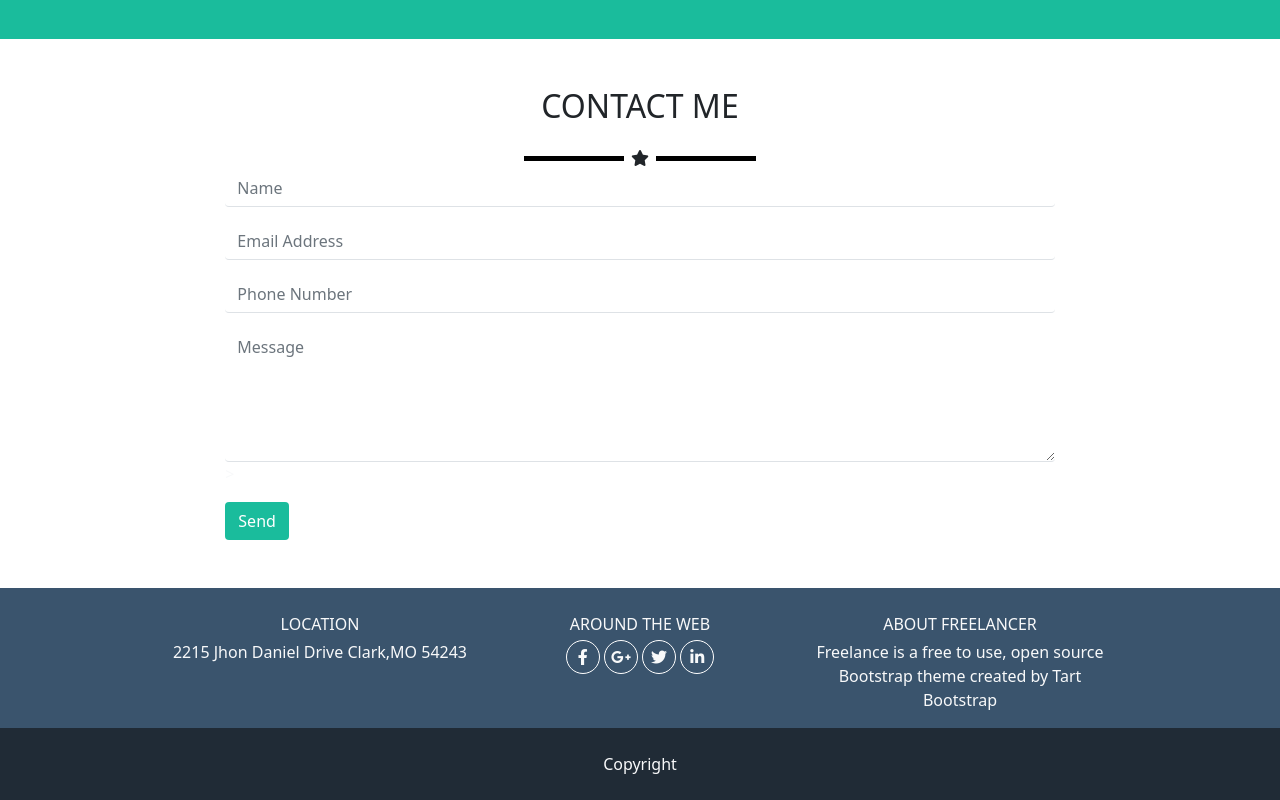
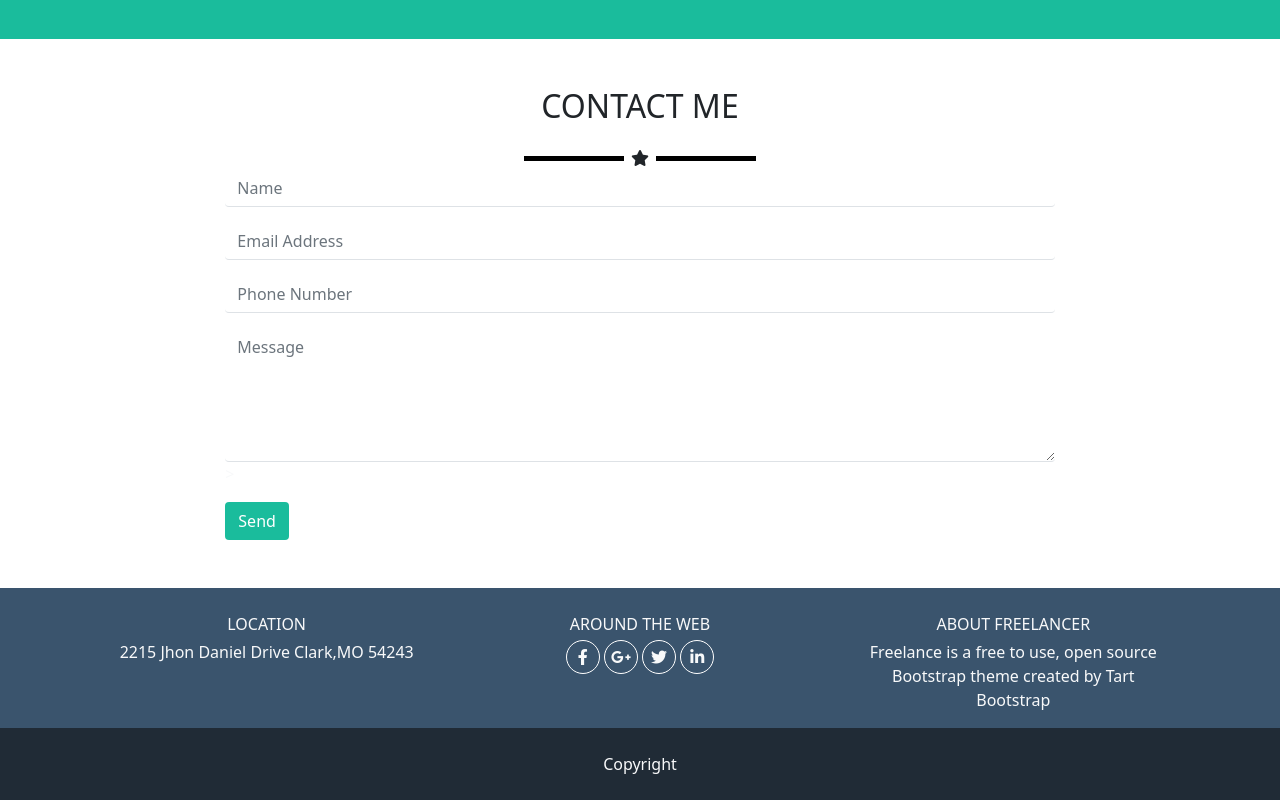
Before and after one commit to LLPROG/html-css-bootstrap-freelancer, a plain HTML site: page index.html in a window 1280 px wide. Shown: the part 1537-2337 px from the top of the page. Drawn offline with nearby package versions, Linux system fonts and the light colour scheme.

Commit message:
add details

```diff
--- a/css/style.css
+++ b/css/style.css
@@ -110,7 +110,6 @@ header a:hover {
     color: white;
     font-size: 12rem;
     display: none;
-
 }
 
 .portfolio .card::after {
--- a/index.html
+++ b/index.html
@@ -228,7 +228,7 @@
 
             </div>
 
-            <div class="col-12 col-md-3">
+            <div class="col-12 col-md-4">
 
                 <p class="text-uppercase mb-1 mt-3">Around the web</p>
 
@@ -236,15 +236,6 @@
                 <button class="btn px-3 py-3 bg-transparent text-light border-white rounded-circle"><i class="fa-brands fa-google-plus-g"></i></button>
                 <button class="btn px-3 py-3 bg-transparent text-light border-white rounded-circle"><i class="fa-brands fa-twitter"></i></button>
                 <button class="btn px-3 py-3 bg-transparent text-light border-white rounded-circle"><i class="fa-brands fa-linkedin-in"></i></button>
-
-
-
-
-
-
-
-
-
 
 
             </div>
```
